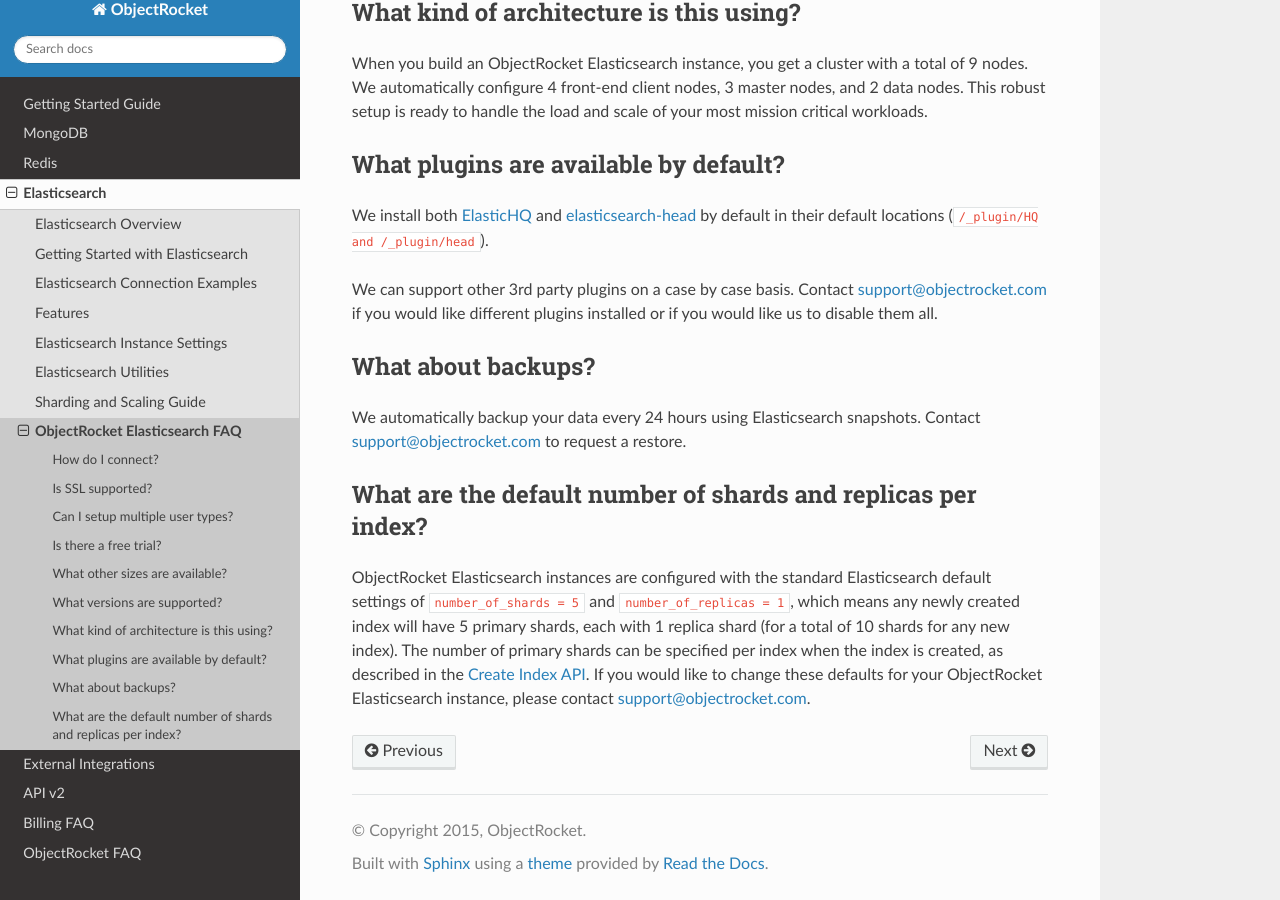
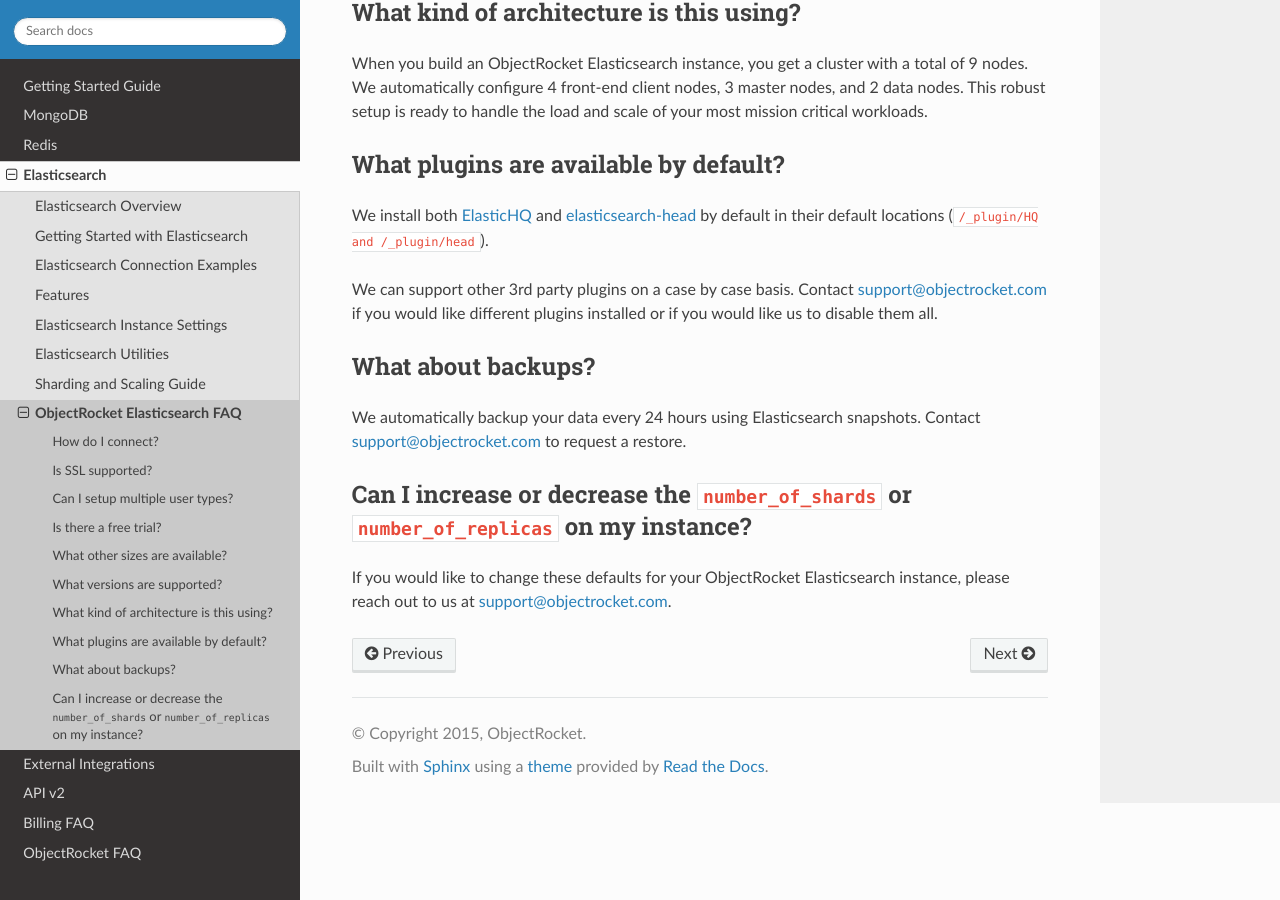
Before and after one commit to zcorleissen/documentation, a Sphinx documentation site: the page built from source/elastic_faq.rst, in a window 1280 px wide and 900 px high, scrolled down 884 px. Built offline with Sphinx 7.4.7 and the Read the Docs theme 2.0.0, drawn with Linux system fonts in a browser that asks for light colours.

Commit message:
edited overview

```diff
--- a/source/elastic_faq.rst
+++ b/source/elastic_faq.rst
@@ -48,7 +48,7 @@
 
 We automatically backup your data every 24 hours using Elasticsearch snapshots.  Contact `support@objectrocket.com <mailto:support@objectrocket.com>`_ to request a restore.
 
-What are the default number of shards and replicas per index?
-~~~~~~~~~~~~~~~~~~~~~~~~~~~~~~~~~~~~~~~~~~~~~~~~~~~~~~~~~~~~~
+Can I increase or decrease the ``number_of_shards`` or ``number_of_replicas`` on my instance?
+~~~~~~~~~~~~~~~~~~~~~~~~~~~~~~~~~~~~~~~~~~~~~~~~~~~~~~~~~~~~~~~~~~~~~~~~~~~~~~~~~~~~~~~~~~~~~~~
 
-ObjectRocket Elasticsearch instances are configured with the standard Elasticsearch default settings of ``number_of_shards = 5`` and ``number_of_replicas = 1``, which means any newly created index will have 5 primary shards, each with 1 replica shard (for a total of 10 shards for any new index). The number of primary shards can be specified per index when the index is created, as described in the `Create Index API <https://www.elastic.co/guide/en/elasticsearch/reference/current/indices-create-index.html>`_. If you would like to change these defaults for your ObjectRocket Elasticsearch instance, please contact `support@objectrocket.com <mailto:support@objectrocket.com>`_.
+If you would like to change these defaults for your ObjectRocket Elasticsearch instance, please reach out to us at `support@objectrocket.com <mailto:support@objectrocket.com>`_.
--- a/source/elastic_overview.rst
+++ b/source/elastic_overview.rst
@@ -10,3 +10,5 @@
 ---------------------------------------------
 
 Starting with many NoSQL data stores like Elasticsearch is easy, but daily administration, monitoring, backups, and scaling can add a heavy and challenging workload to already overtaxed teams. We take the operational burden off of your team with our purpose built platform and 24/7/365 Fanatical Support so you can focus on using Elasticsearch and not keeping it up and running.
+
+ObjectRocket Elasticsearch instances are configured with the standard Elasticsearch default settings of ``number_of_shards = 5`` and ``number_of_replicas = 1``, which means any newly created index will have 5 primary shards, each with 1 replica shard (for a total of 10 shards for any new index). The number of primary shards can be specified per index when the index is created, as described in the `Create Index API <https://www.elastic.co/guide/en/elasticsearch/reference/current/indices-create-index.html>`_.
```
